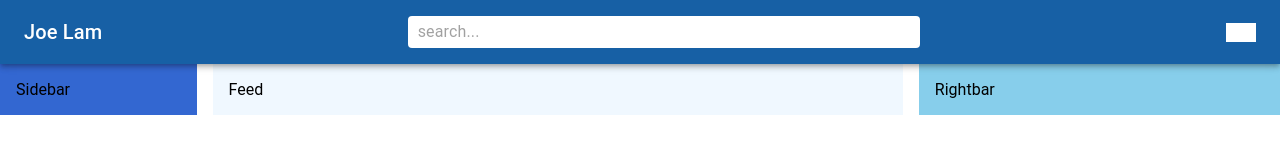
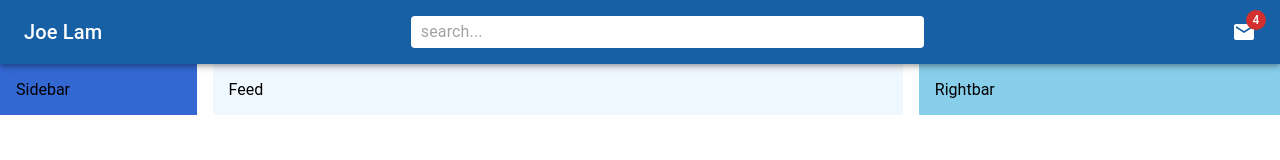
Before and after one commit to JoeLam930/MUILibrayProject, a React (Create React App) app: page / in a window 1280 px wide. Shown: the top 160 px of the page. Built offline with nearby package versions, Linux system fonts and the light colour scheme.

Commit message:
190520220638pm

```diff
--- a/src/components/Navbar.jsx
+++ b/src/components/Navbar.jsx
@@ -1,5 +1,5 @@
-import { Pets } from '@mui/icons-material'
-import { AppBar, Box, InputBase, styled, Toolbar, Typography } from '@mui/material'
+import { Mail, Pets } from '@mui/icons-material'
+import { AppBar, Badge, Box, InputBase, styled, Toolbar, Typography } from '@mui/material'
 import React from 'react'
 
 const StyledToolbar = styled(Toolbar)({
@@ -15,7 +15,6 @@ const Search = styled("div")(({theme}) => ({
 }))
 
 const Icons = styled(Box)(({theme}) => ({
-    backgroundColor:"white",
 }))
 
 const Navbar = () => {
@@ -27,7 +26,11 @@ const Navbar = () => {
             </Typography>
             <Pets sx={{display:{xs:"block", sm:"none"}}}/>
             <Search><InputBase placeholder='search...'/></Search>
-            <Icons>icon</Icons>
+            <Icons>
+            <Badge badgeContent={4} color="error">
+                <Mail />
+            </Badge>
+            </Icons>
         </StyledToolbar>
     </AppBar>
   )
```
